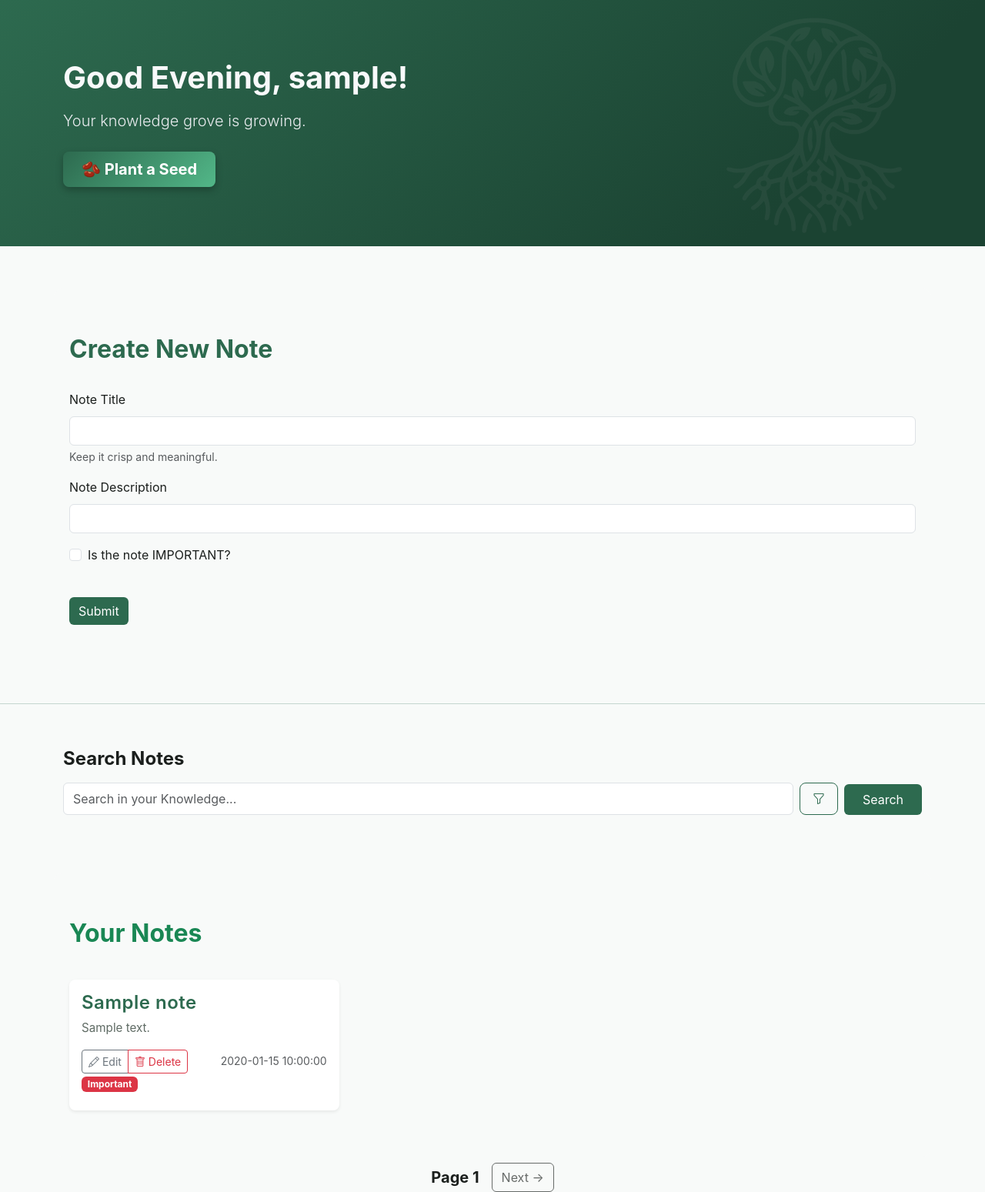
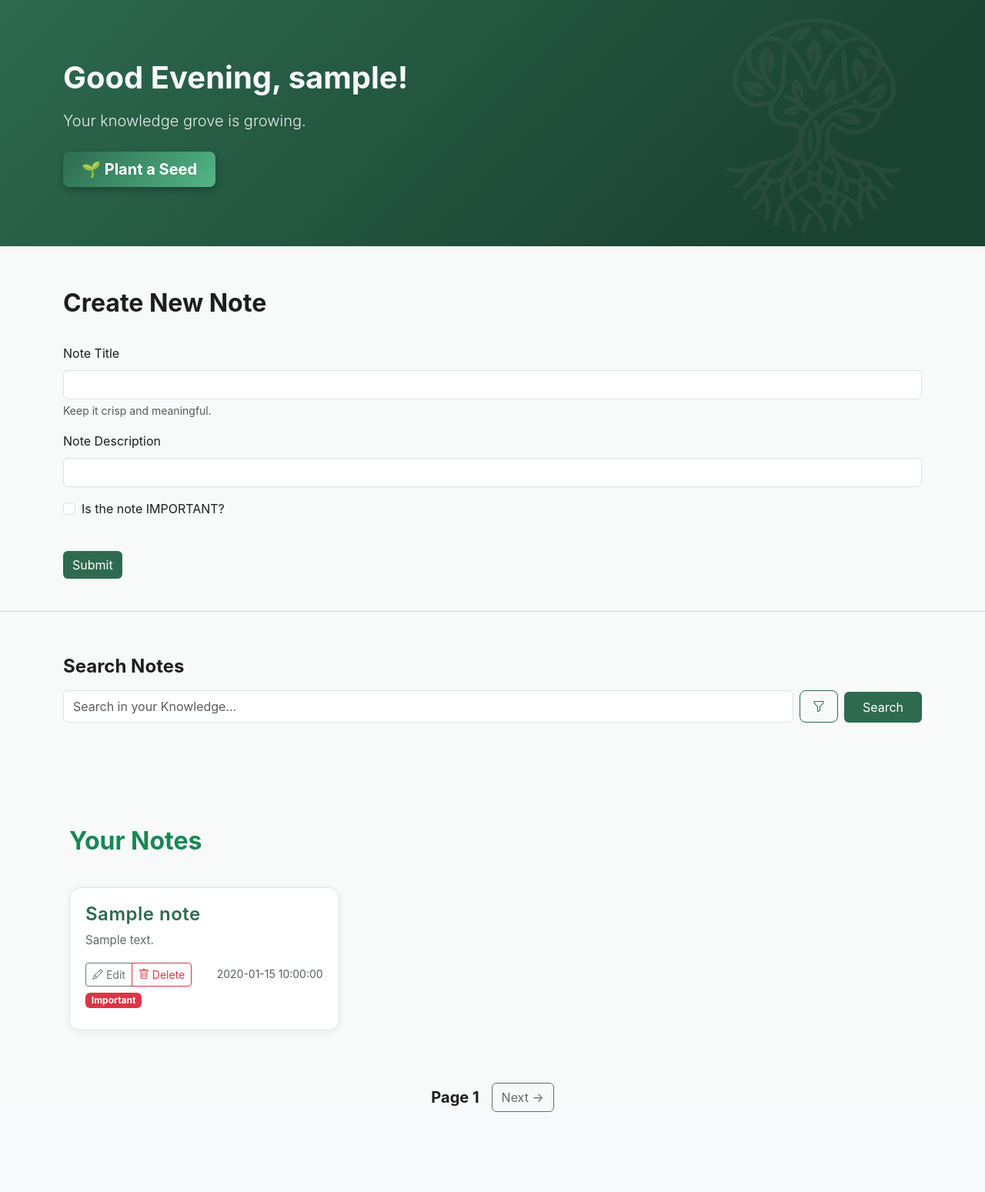
Before and after one commit to VyomGarg04/fastapi-notes-app, a FastAPI app: page /notes in a window 1280 px wide. Shown: the part 58-1607 px from the top of the page at 77% size. After the commit the page ends 1503 px from the top, so only its background shows below. Run offline with FastAPI, Linux system fonts and the light colour scheme; the visitor is signed in with stand-in values (Sample User, id 1); a database or web service that is not in the repository returns one stand-in record (values such as "Sample title").

Commit message:
Enhance note card styles for improved visual presentation and user interaction; update hero section and search form for better usability

```diff
--- a/static/css/base.css
+++ b/static/css/base.css
@@ -269,25 +269,64 @@ a:hover {
 /* =========================
    Cards
    ========================= */
-
-.mg-card {
+.mg-note-card {
   background: var(--mg-surface);
-
   border: 1px solid var(--mg-border);
-
   border-radius: var(--mg-radius-md);
-
   box-shadow: var(--mg-shadow-sm);
 
-    transition:
-        transform var(--mg-transition),
-        box-shadow var(--mg-transition);
+  padding: 1.25rem;
+  display: flex;
+  flex-direction: column;
+  justify-content: space-between;
+  height: 100%;
+  transition: transform var(--mg-transition),
+              box-shadow var(--mg-transition),
+              border-color var(--mg-transition);
 }
 
-.mg-card:hover {
+.mg-note-card:hover {
   transform: translateY(-4px);
   box-shadow: var(--mg-shadow-md);
+  border-color: var(--mg-primary-light);
 }
+
+
+/* Title styling */
+.mg-note-card h4 {
+  color: var(--mg-primary);
+  font-weight: 600;
+  margin-bottom: 0.5rem;
+}
+
+/* Description text */
+.mg-note-card p {
+  color: var(--mg-text-secondary);
+  line-height: 1.6;
+  margin-bottom: 1rem;
+}
+
+/* Footer area (buttons + timestamp) */
+.mg-note-card-footer {
+  display: flex;
+  justify-content: space-between;
+  align-items: center;
+  margin-top: auto; /* pushes footer to bottom */
+}
+
+/* Button group consistency */
+.mg-note-card-footer .btn-group .btn {
+  font-size: 0.85rem;
+  padding: 6px 12px;
+}
+
+/* Important badge */
+.mg-note-card .badge {
+  align-self: flex-start;
+  margin-top: 0.5rem;
+}
+
+
 
 
 /* =========================
--- a/templates/index.html
+++ b/templates/index.html
@@ -22,7 +22,7 @@ Home
             Your knowledge grove is growing.
         </p>
         <div class="d-grid gap-3 d-md-flex justify-content-md-start">
-                    <a href="#notes" class="btn btn-light btn-lg px-4 me-md-2 fw-bold hero-bnr-btn">🫘 Plant a Seed</a>
+            <a href="#create-notes" class="btn btn-light btn-lg px-4 me-md-2 fw-bold hero-bnr-btn">🌱 Plant a Seed</a>
             <!-- <a href="#features" class="btn btn-outline-light btn-lg px-4">Explore MindGrove</a> -->
         </div>
       </div>
@@ -35,7 +35,7 @@ Home
 
 <br><br>
 
-<section id="notes" class="container mt-1">
+<section id="create-notes" class="container mt-1">
 <h2>Create New Note</h2>
 <br>
   <form method="POST">
@@ -61,7 +61,7 @@ Home
 <hr class="hr-line">
 <br>
 
-<section id="search_notes" class="container mt-3">
+<section id="search-notes" class="container mt-3">
   <form action="notes" method="get" class="d-flex align-items-end">
 
     <!-- Search Input -->
@@ -71,7 +71,8 @@ Home
         type="text"
         class="form-control py-2"
         id="search_note"
-        name="search"
+        name="q"
+        value="{{ q or '' }}"
         placeholder="Search in your Knowledge..."
       >
     </div>
@@ -94,7 +95,6 @@ Home
       <div class="dropdown-menu dropdown-menu-end p-3" aria-labelledby="filterDropdown" style="min-width:200px;" data-bs-auto-close="outside">
         <h6 class="dropdown-header">Filters</h6>
         <div class="form-check">
-          <input class="form-check-input filter-checkbox" type="checkbox" id="filterImportant">
           <label class="form-check-label" for="filterImportant">Important Only</label>
           <input type="checkbox"
             class="form-check-input"
@@ -103,20 +103,20 @@ Home
             value = "true"
             {% if filter_important %}checked{% endif %}>
         </div>
-        <div class="form-check mt-2">
+        <!-- <div class="form-check mt-2">
           <input class="form-check-input filter-checkbox" type="checkbox" id="filterRecent">
           <label class="form-check-label" for="filterRecent">Recent Notes</label>
         </div>
         <div class="form-check mt-2">
           <input class="form-check-input filter-checkbox" type="checkbox" id="filterArchived">
           <label class="form-check-label" for="filterArchived">Archived</label>
-        </div>
+        </div> -->
       </div>
     </div>
 
     <!-- Search Button -->
     <div>
-      <button type="submit" class="btn btn-primary py-2 px-4" formaction="#notes-display">Search</button>
+      <button type="submit" class="btn btn-primary py-2 px-4">Search</button>
     </div>
   </form>
 </section>
@@ -141,7 +141,7 @@ Home
     <div id="notes-container" class="row g-4 mt-3">
       {% for note in newDocs %}
         <div class="col-md-4">
-          <div class="card shadow-sm h-100 border-0">
+          <div class="mg-note-card">
             <div class="card-body">
               <h4 class="card-title">{{ note.title }}</h4>
               <p class="card-text">{{ note.desc }}</p>
@@ -186,12 +186,10 @@ Home
 
   {% if page > 1 %}
     <a
-      href="/notes/?page={{ page - 1 }}
-      {% if q %}&q={{ q }}{% endif %}
-      {% if filter_important %}&filter_important=true{% endif %}"
+    href="/notes?page={{ page - 1 }}{% if q %}&q={{ q }}{% endif %}{% if filter_important %}&filter_important=true{% endif %}"
     class="btn mg-btn-outline"
 >
-      <- Previous
+    ← Previous
 </a>
   {% endif %}
 
@@ -199,12 +197,10 @@ Home
 
   {% if has_next%}
   <a
-    href="/notes/?page={{ page + 1 }}
-    {% if q %}&q={{ q }}{% endif %}
-    {% if filter_important %}&filter_important=true{% endif %}"
+    href="/notes?page={{ page + 1 }}{% if q %}&q={{ q }}{% endif %}{% if filter_important %}&filter_important=true{% endif %}"
       class="btn mg-btn-outline"
   >
-    Next ->
+      Next →
   </a>
   {% else %}
   <button class="btn btn-outline" disabled> Next -> </button>
```
Lines whose indentation alone changed are shown as unchanged.
